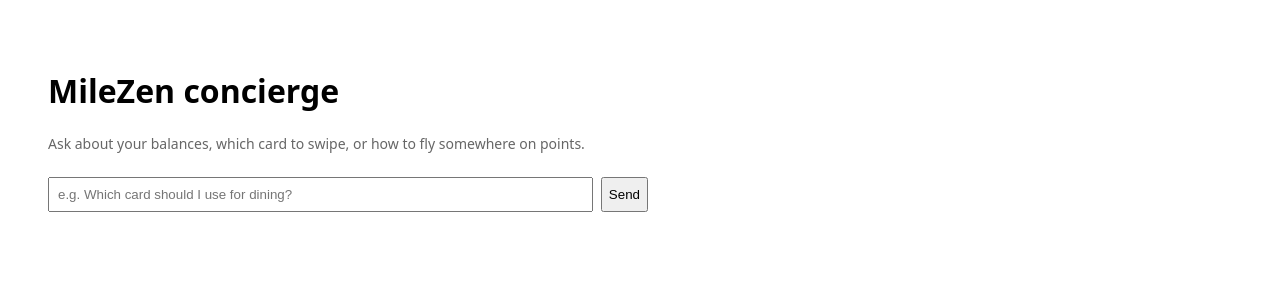
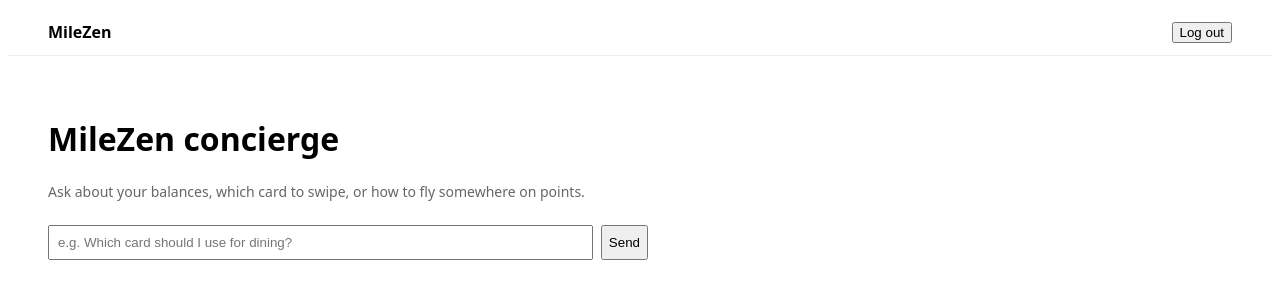
Before and after one commit to srinfinityvlogs/MileZen, a Next.js app: page /dashboard/concierge in a window 1280 px wide. Shown: the top 300 px of the page. Built offline with nearby package versions, Linux system fonts and the light colour scheme.

Commit message:
Add logout button via shared dashboard layout

```diff
--- /dev/null
+++ b/app/actions/auth.ts
@@ -0,0 +1,13 @@
+'use server';
+
+import { createClient } from '@/lib/supabase/server';
+import { redirect } from 'next/navigation';
+
+// Server Action — runs server-side, clears the session cookie via
+// Supabase's signOut(), then redirects. Used as a plain <form action={signOut}>
+// so it works without any client-side JavaScript at all.
+export async function signOut() {
+  const supabase = await createClient();
+  await supabase.auth.signOut();
+  redirect('/login');
+}
--- /dev/null
+++ b/app/dashboard/layout.tsx
@@ -0,0 +1,29 @@
+import Link from 'next/link';
+import { signOut } from '@/app/actions/auth';
+
+// Wraps every /dashboard/* page automatically — this is the one place a
+// "Log out" button needs to exist, rather than duplicating it on every
+// individual dashboard page.
+export default function DashboardLayout({ children }: { children: React.ReactNode }) {
+  return (
+    <div style={{ fontFamily: 'system-ui' }}>
+      <header
+        style={{
+          display: 'flex',
+          justifyContent: 'space-between',
+          alignItems: 'center',
+          padding: '12px 40px',
+          borderBottom: '1px solid #eee',
+        }}
+      >
+        <Link href="/dashboard" style={{ fontWeight: 'bold', textDecoration: 'none', color: 'inherit' }}>
+          MileZen
+        </Link>
+        <form action={signOut}>
+          <button type="submit">Log out</button>
+        </form>
+      </header>
+      {children}
+    </div>
+  );
+}
```
